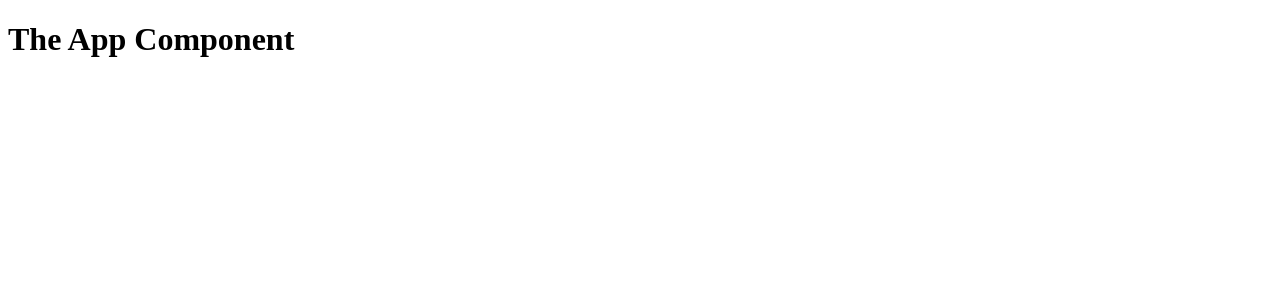
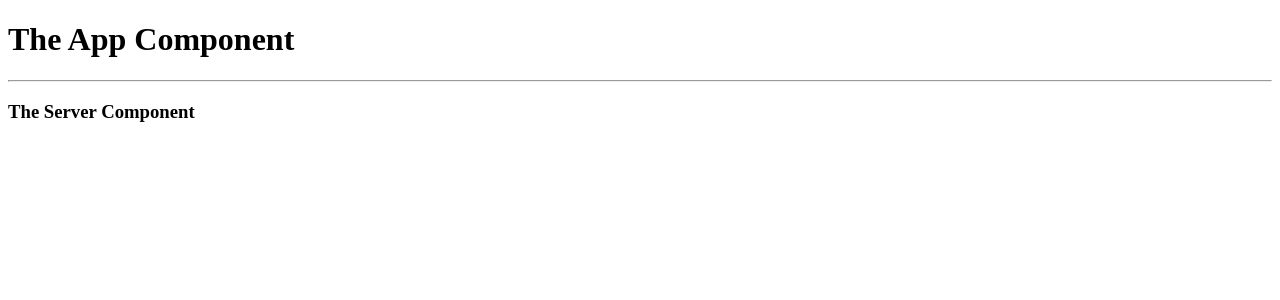
Before and after one commit to mikedilulo/Recipe-Book, an Angular app: page / in a window 1280 px wide. Shown: the top 300 px of the page. Built offline with nearby package versions, Linux system fonts and the light colour scheme.

Commit message:
Input app-serv-comp into app.component.html file

```diff
--- a/src/app/app.component.html
+++ b/src/app/app.component.html
@@ -1 +1,3 @@
 <h1>The App Component</h1>
+<hr />
+<app-server-component></app-server-component>
--- a/src/app/serverComponent/server.component.html
+++ b/src/app/serverComponent/server.component.html
@@ -1 +1 @@
-<h5>The Server Component</h5>
+<h3>The Server Component</h3>
```
